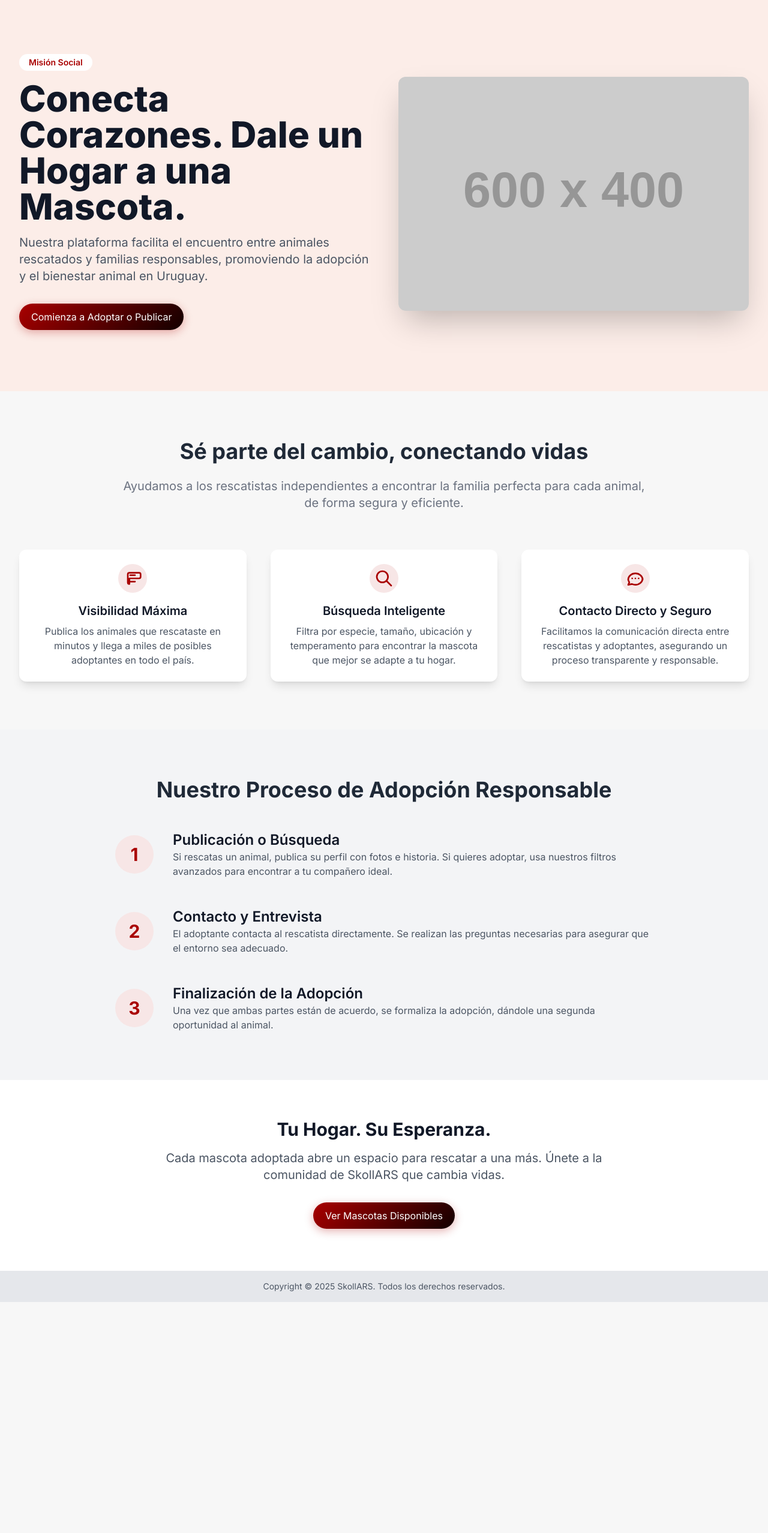
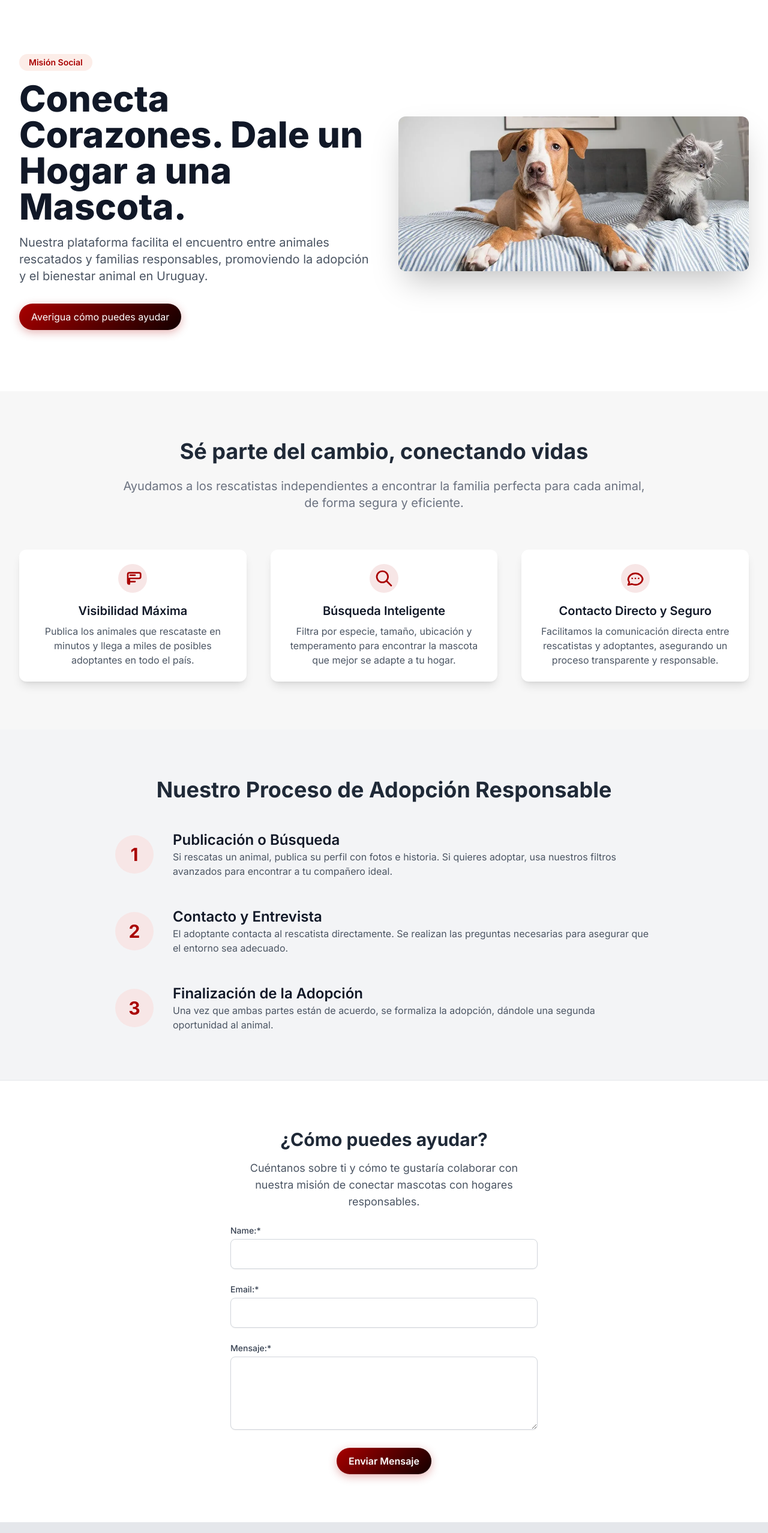
Before and after one commit to alvaroscelza/SkollARS, a React (Create React App) app: page /productos/adopcion-mascotas in a window 1280 px wide. Shown: the part 100-2655 px from the top of the page at 60% size. Before the commit the page ends 2270 px from the top, so only its background shows below. Built offline with nearby package versions, Linux system fonts and the light colour scheme; no server answers.

Commit message:
unified design, pets page ready

```diff
--- /dev/null
+++ b/src/components/ContactFormSection/ContactFormSection.js
@@ -0,0 +1,22 @@
+import ContactForm from "../ContactForm/ContactForm";
+
+const ContactFormSection = ({
+    buttonText = "Enviar Mensaje",
+    title = "Conectemos.",
+    description = "Por favor, rellene el siguiente formulario, y nos pondremos en contacto.",
+    showEmailLink = true
+}) => {
+    return (
+        <section id="contacto" className="py-20 bg-white border-t border-gray-200">
+            <ContactForm
+                useSection={false}
+                buttonText={buttonText}
+                title={title}
+                description={description}
+                showEmailLink={showEmailLink}
+            />
+        </section>
+    );
+};
+
+export default ContactFormSection;
--- a/src/components/Footer.js
+++ b/src/components/Footer.js
@@ -1,7 +1,7 @@
 const Footer = () => {
     return (
         <footer className="bg-gray-200 py-4 text-center text-sm text-gray-600">
-            Copyright © {new Date().getFullYear()} SkollARS. Todos los derechos reservados.
+            <p>Copyright © {new Date().getFullYear()} SkollARS. Todos los derechos reservados.</p>
         </footer>
     );
 };
--- a/src/pages/AdopcionMascotas.js
+++ b/src/pages/AdopcionMascotas.js
@@ -1,12 +1,13 @@
 import { Link } from "react-router-dom";
+import ContactFormSection from "../components/ContactFormSection/ContactFormSection";
 
 const AdopcionMascotas = () => {
     return (
         <div className="min-h-screen">
-            <main id="hero" className="bg-skollars-accent-light">
+            <main id="hero" className="bg-white">
                 <div className="max-w-7xl mx-auto px-4 sm:px-6 lg:px-8 pt-20 pb-16 md:pt-28 md:pb-24 grid grid-cols-1 md:grid-cols-2 gap-12 items-center">
                     <div>
-                        <span className="inline-block px-4 py-1 text-sm font-semibold rounded-full bg-white text-skollars-accent mb-4">Misión Social</span>
+                        <span className="inline-block px-4 py-1 text-sm font-semibold rounded-full bg-skollars-accent-light text-skollars-accent mb-4">Misión Social</span>
                         <h1 className="text-5xl sm:text-6xl font-extrabold mb-4 leading-tight text-gray-900">
                             Conecta Corazones. Dale un Hogar a una Mascota.
                         </h1>
@@ -14,11 +15,11 @@ const AdopcionMascotas = () => {
                             Nuestra plataforma facilita el encuentro entre animales rescatados y familias responsables, promoviendo la adopción y el bienestar animal en Uruguay.
                         </p>
                         <Link to="#proceso" className="btn-primary-gradient">
-                            Comienza a Adoptar o Publicar
+                            Averigua cómo puedes ayudar
                         </Link>
                     </div>
                     <div className="hidden md:block">
-                        <img src="https://placehold.co/600x400/a90000/ffffff/png?text=Mascota+Feliz" alt="Mascotas felices buscando hogar" className="rounded-xl shadow-2xl" />
+                        <img src={`${process.env.PUBLIC_URL || ''}/img/mascotas.webp`} alt="Mascotas felices buscando hogar" className="rounded-xl shadow-2xl" />
                     </div>
                 </div>
             </main>
@@ -91,17 +92,12 @@ const AdopcionMascotas = () => {
                     </div>
                 </div>
             </section>
-            <section id="cta" className="py-16 bg-white text-center">
-                <div className="max-w-4xl mx-auto px-4 sm:px-6 lg:px-8">
-                    <h2 className="text-3xl font-bold text-gray-900 mb-4">Tu Hogar. Su Esperanza.</h2>
-                    <p className="text-xl text-gray-600 mb-8">
-                        Cada mascota adoptada abre un espacio para rescatar a una más. Únete a la comunidad de SkollARS que cambia vidas.
-                    </p>
-                    <Link to="/#contacto" className="btn-primary-gradient">
-                        Ver Mascotas Disponibles
-                    </Link>
-                </div>
-            </section>
+            <ContactFormSection
+                buttonText="Enviar Mensaje"
+                title="¿Cómo puedes ayudar?"
+                description="Cuéntanos sobre ti y cómo te gustaría colaborar con nuestra misión de conectar mascotas con hogares responsables."
+                showEmailLink={false}
+            />
         </div>
     );
 };
--- a/src/pages/FinanzasPersonales.js
+++ b/src/pages/FinanzasPersonales.js
@@ -1,5 +1,5 @@
 import { Link } from "react-router-dom";
-import ContactForm from "../components/ContactForm/ContactForm";
+import ContactFormSection from "../components/ContactFormSection/ContactFormSection";
 
 const FinanzasPersonales = () => {
     return (
@@ -59,15 +59,12 @@ const FinanzasPersonales = () => {
                     </div>
                 </div>
             </section>
-            <section id="contacto" className="py-20 bg-white border-t border-gray-200">
-                <ContactForm
-                    useSection={false}
-                    buttonText="Empezar Gratis"
-                    title="¿Listo para cambiar tu relación con el dinero?"
-                    description="Únete a FinApp hoy y empieza a construir un futuro financiero más sólido. Es simple, rápido y gratuito."
-                    showEmailLink={false}
-                />
-            </section>
+            <ContactFormSection
+                buttonText="Empezar Gratis"
+                title="¿Listo para cambiar tu relación con el dinero?"
+                description="Únete a FinApp hoy y empieza a construir un futuro financiero más sólido. Es simple, rápido y gratuito."
+                showEmailLink={false}
+            />
         </div>
     );
 };
--- a/src/pages/GestionEmpresarial.js
+++ b/src/pages/GestionEmpresarial.js
@@ -1,5 +1,5 @@
 import { Link } from "react-router-dom";
-import ContactForm from "../components/ContactForm/ContactForm";
+import ContactFormSection from "../components/ContactFormSection/ContactFormSection";
 
 const GestionEmpresarial = () => {
     return (
@@ -130,23 +130,12 @@ const GestionEmpresarial = () => {
                     </div>
                 </div>
             </section>
-            <ContactForm
-                useSection={true}
-                sectionBg="white"
+            <ContactFormSection
                 buttonText="Pedir Asesoramiento"
                 title="¿Listo para transformar la gestión de su negocio?"
                 description="Complete el formulario y le contactaremos para un diagnóstico gratuito, sin compromiso."
                 showEmailLink={false}
             />
-            <footer className="bg-gray-200 pt-8 pb-6 text-sm text-gray-600">
-                <div className="max-w-7xl mx-auto px-4 sm:px-6 lg:px-8 text-center">
-                    <p className="text-xs mb-3 text-gray-500">
-                        Nuestra plataforma de Gestión Empresarial es una solución robusta impulsada por Odoo.
-                        SkollARS es un proveedor de servicios independiente y no está afiliado directamente con Odoo S.A.
-                    </p>
-                    <p>Copyright © {new Date().getFullYear()} SkollARS. Todos los derechos reservados.</p>
-                </div>
-            </footer>
         </div>
     );
 };
--- a/src/pages/Home.js
+++ b/src/pages/Home.js
@@ -1,4 +1,4 @@
-import ContactForm from "../components/ContactForm/ContactForm";
+import ContactFormSection from "../components/ContactFormSection/ContactFormSection";
 import Portfolio from "../components/Portfolio";
 import ServiceCard from "../components/ServiceCard";
 import Section from "../components/Section";
@@ -64,7 +64,7 @@ const Home = () => {
                     </div>
                 </div>
             </Section>
-            <ContactForm />
+            <ContactFormSection />
         </>
     );
 };
```
Also changed, not shown: public/img/mascotas.webp (added).
